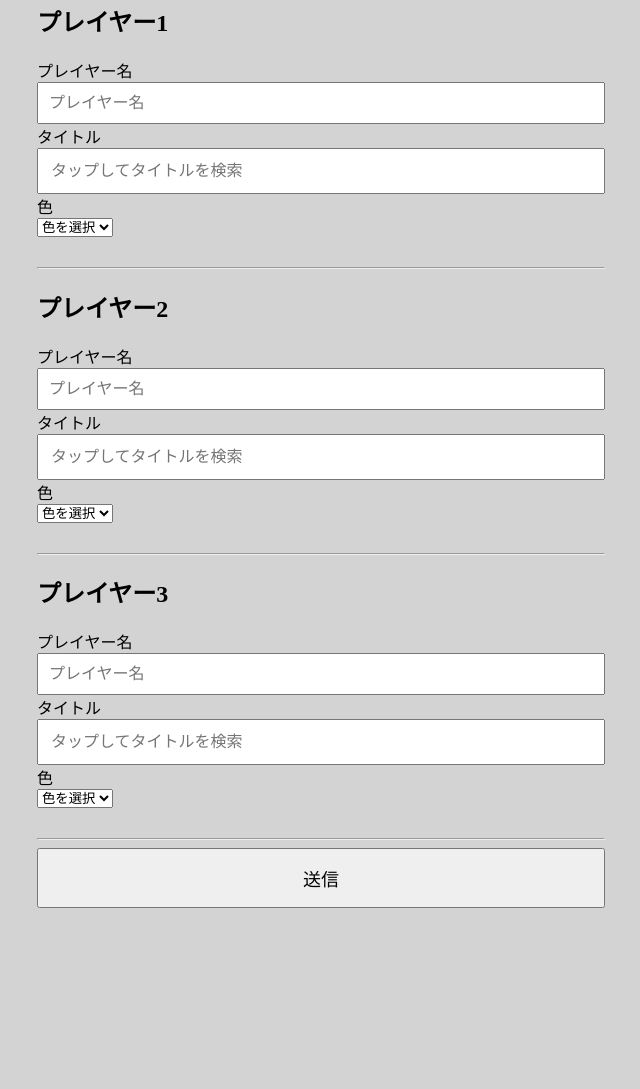
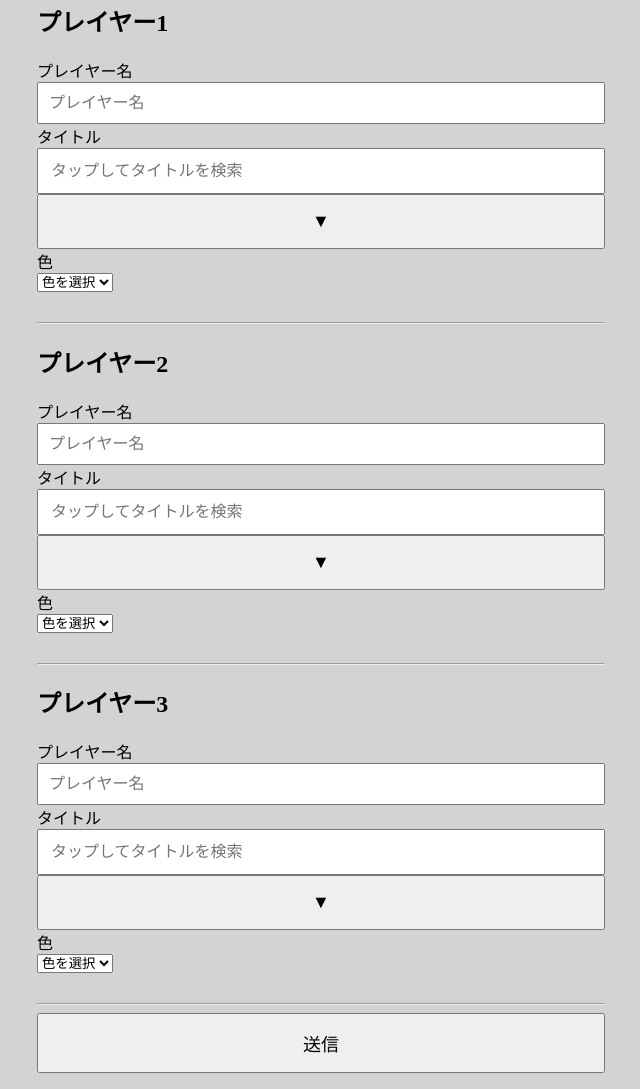
Before and after one commit to unionarenacupwest/uniaricupwest-reception, a plain HTML site: page index.html in a window 1280 px wide. Shown: the part 330-1419 px from the top of the page, without its empty margins (319-959 px from the left). Before the commit the page ends 1254 px from the top, so only its background shows below. Drawn offline with Linux system fonts and the light colour scheme; no server answers.

Commit message:
Update index.html

```diff
--- a/index.html
+++ b/index.html
@@ -1,7 +1,6 @@
 <!DOCTYPE html>
 <html lang="ja">
-<head>
-    <meta charset="UTF-8">
+<head> <meta charset="UTF-8">
     <meta name="viewport" content="width=device-width, initial-scale=1.0">
     <title>関西ユニアリカップ大会受付</title>
     <link rel="stylesheet" href="style.css">
@@ -27,12 +26,15 @@
 <input id="playername1" placeholder="プレイヤー名">
 
 <label>タイトル</label>
+<div class="title-input-wrap">
     <input
         id="decktitle1"
         class="title-search"
         placeholder="タップしてタイトルを検索"
         autocomplete="off"
     >
+    <button type="button" id="titleToggle1" class="title-toggle">▼</button>
+</div>
 <div id="titleOptions1" class="title-options"></div>
 
 <label>色</label>
@@ -54,12 +56,15 @@
 <input id="playername2" placeholder="プレイヤー名">
 
 <label>タイトル</label>
+<div class="title-input-wrap">
     <input
         id="decktitle2"
         class="title-search"
         placeholder="タップしてタイトルを検索"
         autocomplete="off"
     >
+    <button type="button" id="titleToggle2" class="title-toggle">▼</button>
+</div>
 <div id="titleOptions2" class="title-options"></div>
 
 <label>色</label>
@@ -81,12 +86,15 @@
 <input id="playername3" placeholder="プレイヤー名">
 
 <label>タイトル</label>
+<div class="title-input-wrap">
     <input
         id="decktitle3"
         class="title-search"
         placeholder="タップしてタイトルを検索"
         autocomplete="off"
     >
+    <button type="button" id="titleToggle3" class="title-toggle">▼</button>
+</div>
 <div id="titleOptions3" class="title-options"></div>
 
 <label>色</label>
```
Lines whose indentation alone changed are shown as unchanged.
